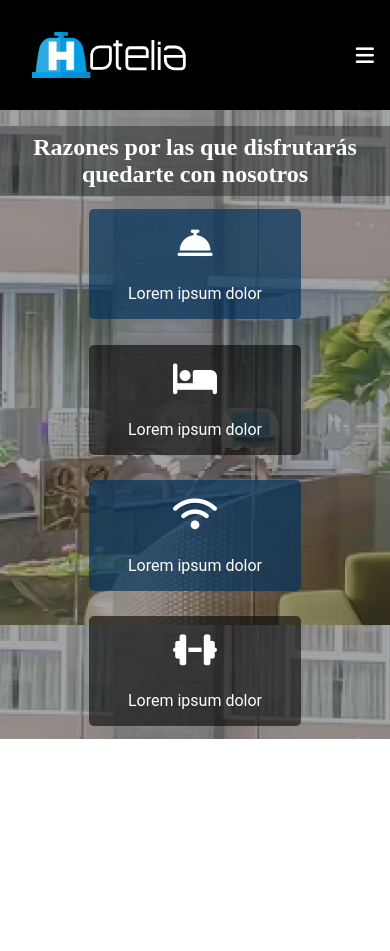
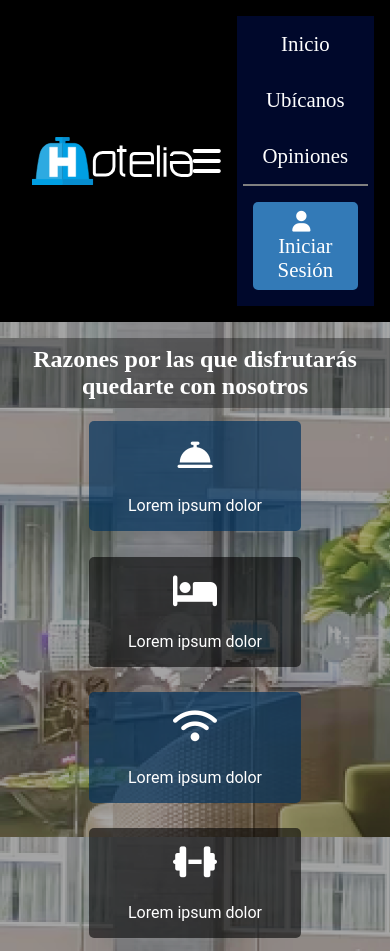
Before and after one commit to Wsalass/TALLER_0_Maquetaci-n_Responsive--wilber, a plain HTML site: page index.html in a window 390 px wide. Before the commit the page ends 844 px from the top, so only its background shows below. Drawn offline with Linux system fonts and the light colour scheme.

Commit message:
se realizó el layout del ejercicio de ejemplo con responsive design

```diff
--- /dev/null
+++ b/css/ej.css-grid.css
@@ -0,0 +1,64 @@
+@media screen and (min-width: 300px) {
+  #container-grid{
+    display: grid;
+    grid-template:
+    "header" 100px
+    "navbar" 50px
+    "main" auto
+    "sidebar" 100px
+    "footer" 50px;
+    text-align: center;
+    }
+
+}
+
+@media screen and (min-width: 768px) {
+  #container-grid {
+    grid-template-columns: 200px auto;
+    grid-template-rows: 100px 50px auto 50px;
+    grid-template-areas:
+      "header header"
+      "navbar navbar"
+      "sidebar main"
+      "footer footer";
+  }
+}
+@media screen and (min-width: 1024px) {
+  #container-grid{
+    grid-template:
+    "header header header" 100px
+    "navbar main sidebar" auto
+    "footer footer footer" 50px /
+    200px auto 100px;
+    }
+}
+
+#container-grid {
+  display: grid;
+  text-align: center;
+}
+/*Estilos Grid Items*/
+header {
+  grid-area: header;
+  background-color: blue;
+}
+nav {
+  grid-area: navbar;
+  background-color: yellow;
+}
+main {
+  grid-area: main;
+  background-color: blueviolet;
+}
+aside {
+  grid-area: sidebar;
+  background-color: green;
+}
+footer {
+  grid-area: footer;
+  background-color: red;
+}
+body {
+  height: 100%;
+  min-height: 100%;
+}
--- a/css/style.css
+++ b/css/style.css
@@ -1,18 +1,71 @@
-@media screen  and (max-width: 968px) {
+@media screen and (min-width: 1024px) {
+  nav {
+    display: flex;
+    flex-direction: row;
+
+    width: 100%;
+    justify-content: space-between;
+    background-color: var(--negro2);
+  }
   .logo {
     padding: 1rem;
   }
-
-  .menuLi {
+  .logo img {
+    width: 100%;
+    max-width: 180px;
+  }
+  .logo i {
     display: none;
   }
-}
-@media screen and (min-width: 968px) {
-  .menu i {
+  .menu {
+    background-color: var(--negro2);
+    display: flex;
+    flex-direction: row;
+    align-items: center;
+  }
+  .menu-hr {
     display: none;
   }
+  .navbar-button {
+    background-color: var(--azuloscuro);
+  }
 }
+@media screen and (max-width: 768px) {
 
+  .menu {
+    display: none;
+    background-color: rgba(1, 10, 52, 0.838);
+    display: flex;
+    flex-direction: column;
+    align-items: center;
+    justify-content: center;
+  }
+  .menu-hr {
+    width: 90%;
+    background-color: var(--blanco);
+  }
+  .item {
+    padding: 1rem;
+  }
+  nav a {
+    color: var(--blanco);
+    text-decoration: none;
+    text-align: center;
+  }
+  nav a:hover {
+    background-color: #0b3860;
+    width: 100%;
+  }
+  .navbar-button {
+    background-color: transparent;
+    border: none;
+    border-radius: 3px;
+    font-size: 1em;
+    padding: 0.5rem;
+    font-family: "Marcellus", serif;
+    color: var(--blanco);
+  }
+}
 @import url(https://fonts.gstatic.com/s/marcellus/v13/wEO_EBrOk8hQLDvIAF81WPoK7Es.woff2);
 
 :root {
@@ -37,7 +90,10 @@ body {
   font-family: "Roboto", sans-serif;
   font-size: 16px;
 }
-
+a {
+  text-decoration: none;
+  color: var(--blanco);
+}
 nav {
   display: flex;
   align-items: center;
@@ -47,43 +103,9 @@ nav {
   font-size: 1.3em;
   padding: 1rem;
 }
-
-.logo {
-  background-color: var(--negro2);
-  display: flex;
-  align-items: center;
-  justify-content: space-between;
-  padding: 1rem;
-}
-
-.menu i {
-  color: var(--blanco)
-}
-
-
-
-.logo img {
-  width: 50%;
-  max-width: 500px;
-}
-
-.menu {
-  background-color: var(--negro2);
-  display: flex;
-  flex-direction: row;
-  align-items: center;
-}
-
-
 .item {
   padding: 1rem;
 }
-
-a {
-  text-decoration: none;
-  color: var(--blanco);
-}
-
 .navbar-button {
   background-color: var(--azuloscuro);
   padding: 0.5rem 1rem;
@@ -92,18 +114,22 @@ a {
   font-family: "Marcellus", serif;
   font-size: 1em;
 }
-
-nav ul li {
-  display: inline-block;
-  line-height: 15vh;
+.menu i {
+  margin-right: 0.5rem;
 }
-
-nav a:hover {
-  color: var(--azuloscuro)
+.logo {
+  background-color: var(--negro2);
+  display: flex;
+  align-items: center;
+  justify-content: space-between;
+  padding: 1rem;
 }
-
-.navbar-button:hover {
-  background-color: var(--azulclaro)
+.logo img {
+  height: 3rem;
+}
+.logo i {
+  color: var(--blanco);
+  font-size: 2rem;
 }
 
 h1,
--- a/index.html
+++ b/index.html
@@ -12,23 +12,18 @@
 <body>
   <nav>
     <div class="logo">
-      <img src="img/Hotelia horizontal blanco.svg" />
-
+    <img src="img/Hotelia horizontal blanco.svg">
+    <i class="fa-solid fa-bars"></i>
     </div>
-
     <div class="menu">
-      <i class="fa-solid fa-bars"></i>
-      <div class="menuNone">
-        <ul class="menuLi">
-          <li><a href="index.html" class="item">Inicio</a></li>
-          <li><a href="ubicanos.html" class="item">Ubícanos</a></li>
-          <li><a href="opiniones.html" class="item">Opiniones</a></li>
-          <li><a href="#" class="item"><button class="navbar-button"><i class="fa-solid fa-user"></i> Iniciar
-                Sesión</button></a></li>
-        </ul>
-      </div>
+    <a href="index.html" class="item">Inicio</a>
+    <a href="ubicanos.html" class="item">Ubícanos</a>
+    <a href="opiniones.html" class="item">Opiniones</a>
+    <hr class="menu-hr" noshade="">
+    <a href="#" class="item"><button class="navbar-button"><i class="fa-solid
+    fa-user"></i> Iniciar Sesión</button></a>
     </div>
-  </nav>
+    </nav>
   <section id="features">
     <h2 class="features-title">
       Razones por las que disfrutarás quedarte con nosotros
```
Also changed, not shown: ej.css-grid.html (added, +18 -0 lines).
